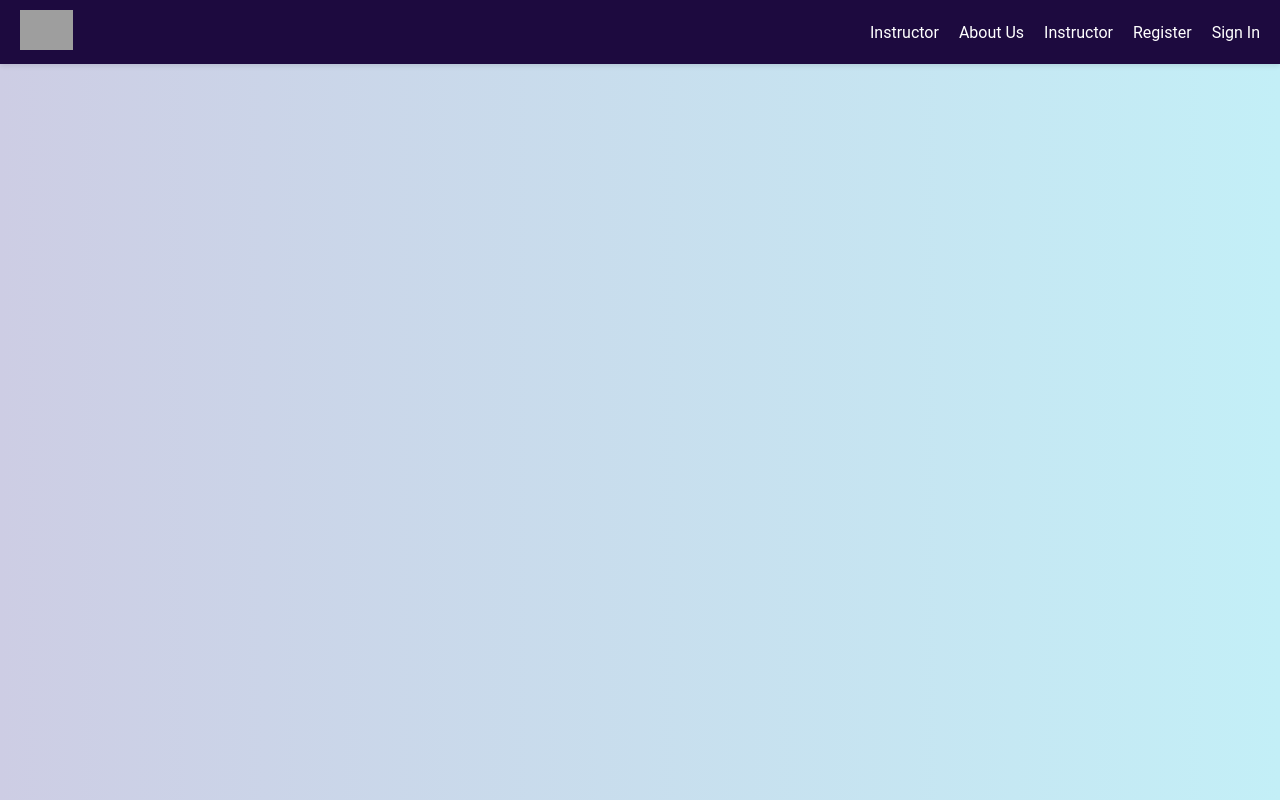
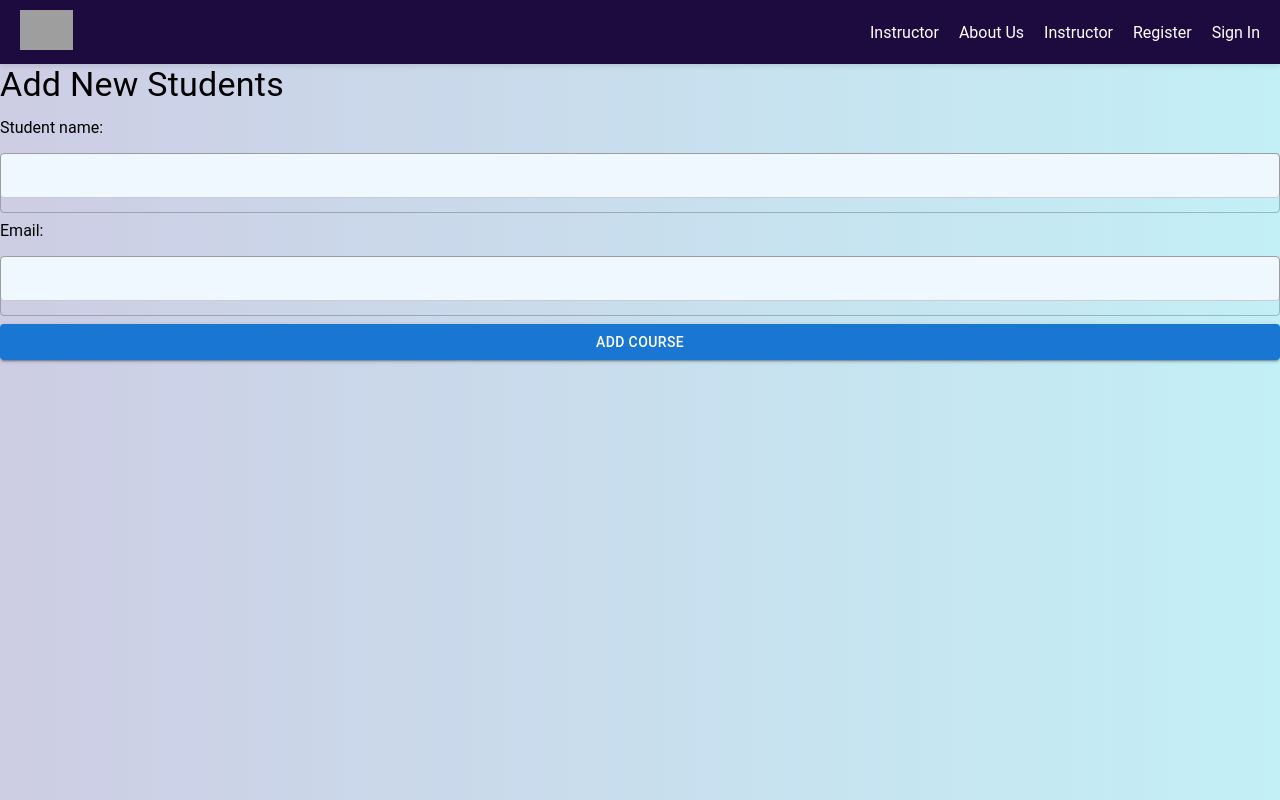
Before and after one commit to GhaziMuqbel/project3-SlackHub-Front, a React (Vite) app in the folder slackHub/: page /addstudents/1 in a window 1280 px wide. Built offline with nearby package versions, Linux system fonts and the light colour scheme; grey boxes are pictures that could not be loaded.

Commit message:
working on the add student button

```diff
--- a/slackHub/src/App.jsx
+++ b/slackHub/src/App.jsx
@@ -11,6 +11,7 @@ import InstructorPage from "./pages/InstructorPage"
 import Course from "./pages/Course"
 import CourseDetails from "./pages/CourseDetails"
 import CourseAdd from "./components/CourseAdd"
+import AddStudent from "./components/AddStudent"
 import "./App.css"
 import { useEffect } from "react"
 import About from "./pages/About"
@@ -61,7 +62,7 @@ function App() {
               path="/view/instructorcourse/:courseId"
               element={<CourseDetails />}
             />
-            {/* <Route path="/student" element={<StudentPage />} /> */}
+            <Route path="/addstudents/:courseId" element={<AddStudent />} />
 
             <Route path="/about" element={<About />} />
 
--- a/slackHub/src/components/AddStudent.jsx
+++ b/slackHub/src/components/AddStudent.jsx
@@ -1,4 +1,14 @@
 import { useState } from "react"
+import { useParams } from "react-router-dom"
+import { useNavigate } from "react-router-dom"
+import {
+  TextField,
+  Button,
+  Checkbox,
+  FormControlLabel,
+  Typography,
+} from "@mui/material"
+import axios from "axios"
 
 const AddStudent = () => {
   const initialState = {
@@ -6,40 +16,76 @@ const AddStudent = () => {
     email: "",
   }
   const [studentForm, setStudentForm] = useState(initialState)
+  const { studentId } = useParams()
+  const navigate = useNavigate()
 
   const handleChange = (event) => {
     setStudentForm({ ...studentForm, [event.target.id]: event.target.value })
   }
 
-  const handleSubmit = (event) => {
-    event.preventDefault()
-    console.log(studentForm)
+  // const handleSubmit = (event) => {
+  //   event.preventDefault()
+  //   console.log(studentForm)
 
-    setStudentForm(initialState)
+  //   setStudentForm(initialState)
+  // }
+
+  const handleSubmit = async (e) => {
+    e.preventDefault()
+    try {
+      const response = await axios.post(
+        ` http://localhost:3001/course/addStudent/${studentId}`,
+        studentForm
+      )
+      //console.log("Course created successfully!", response.data)
+    } catch (err) {
+      console.error(`error in adding new course ${err}`)
+    }
+    setStudentForm({
+      username: "",
+      email: "",
+    })
+    navigate("/")
   }
 
   return (
+    <div>
+      <Typography variant="h4" gutterBottom>
+        Add New Students
+      </Typography>
       <form onSubmit={handleSubmit}>
         <div id="username" className="Form">
           <label htmlFor="username">Student name:</label>
-        <input
+          <TextField
             id="username"
             type="text"
             onChange={handleChange}
             value={studentForm.username}
+            variant="outlined"
+            margin="normal"
+            fullWidth
+            required
           />
         </div>
 
         <div id="email" className="Form">
           <label htmlFor="email">Email:</label>
-        <input
+          <TextField
             id="email"
             type="email"
             onChange={handleChange}
             value={studentForm.email}
+            variant="outlined"
+            margin="normal"
+            fullWidth
+            required
           />
         </div>
+        <Button type="submit" variant="contained" color="primary" fullWidth>
+          Add Course
+        </Button>
       </form>
+    </div>
   )
 }
 
--- a/slackHub/src/pages/CourseDetails.jsx
+++ b/slackHub/src/pages/CourseDetails.jsx
@@ -2,12 +2,12 @@ import React from "react"
 import axios from "axios"
 import AddStudent from "../components/AddStudent"
 import { useEffect, useState } from "react"
-// import { useNavigate } from "react-router-dom"
+import { useNavigate } from "react-router-dom"
 import { useParams } from "react-router-dom"
 
 const CourseDetails = () => {
   const [students, setStudents] = useState(null)
-  // const navigate = useNavigate()
+  const navigate = useNavigate()
   const { courseId } = useParams()
 
   // const handleAssignmentClick = (assignmentId) => {
@@ -28,6 +28,12 @@ const CourseDetails = () => {
 
   return students ? (
     <div>
+      <div>
+        {" "}
+        <button onClick={() => navigate(`/addstudents/${courseId}`)}>
+          Add Students
+        </button>
+      </div>
       {students.name}
       {students.Description}
       {students?.Students.map((student) => (
```
Lines whose indentation alone changed are shown as unchanged.
